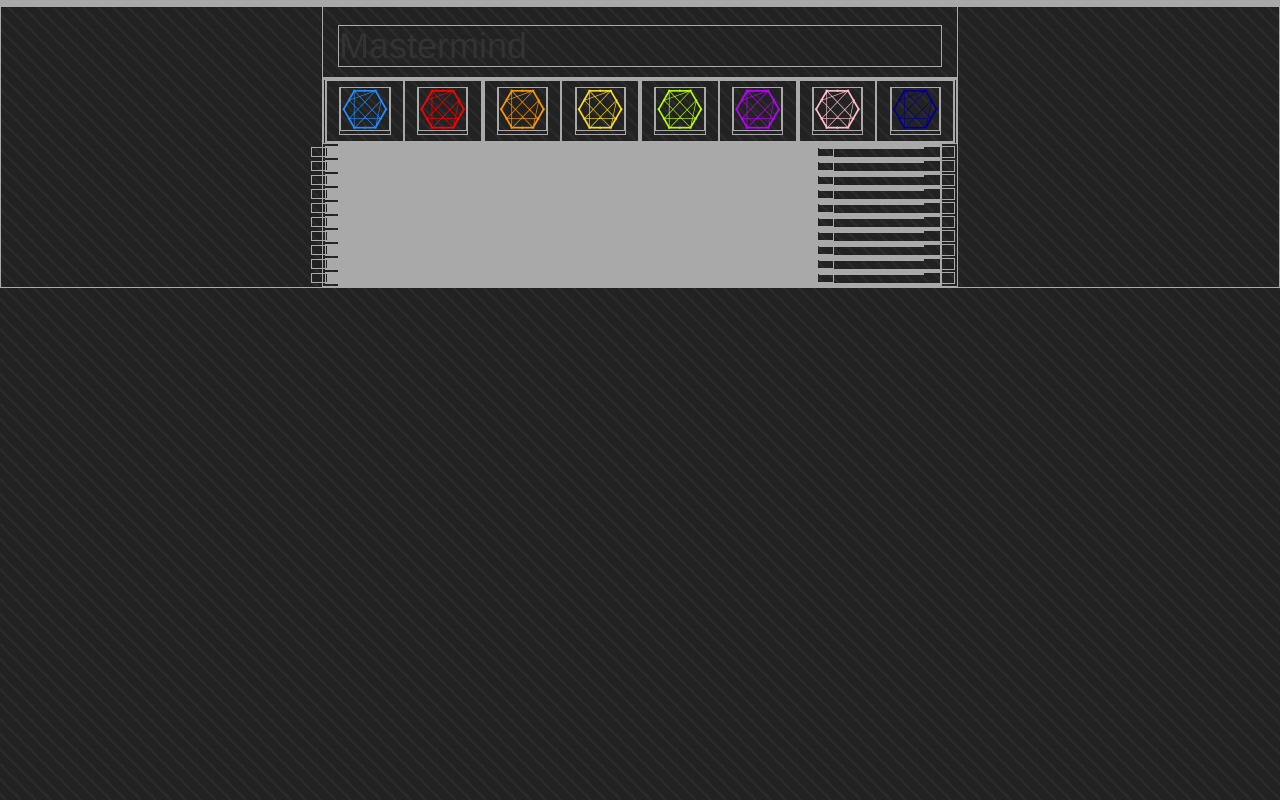
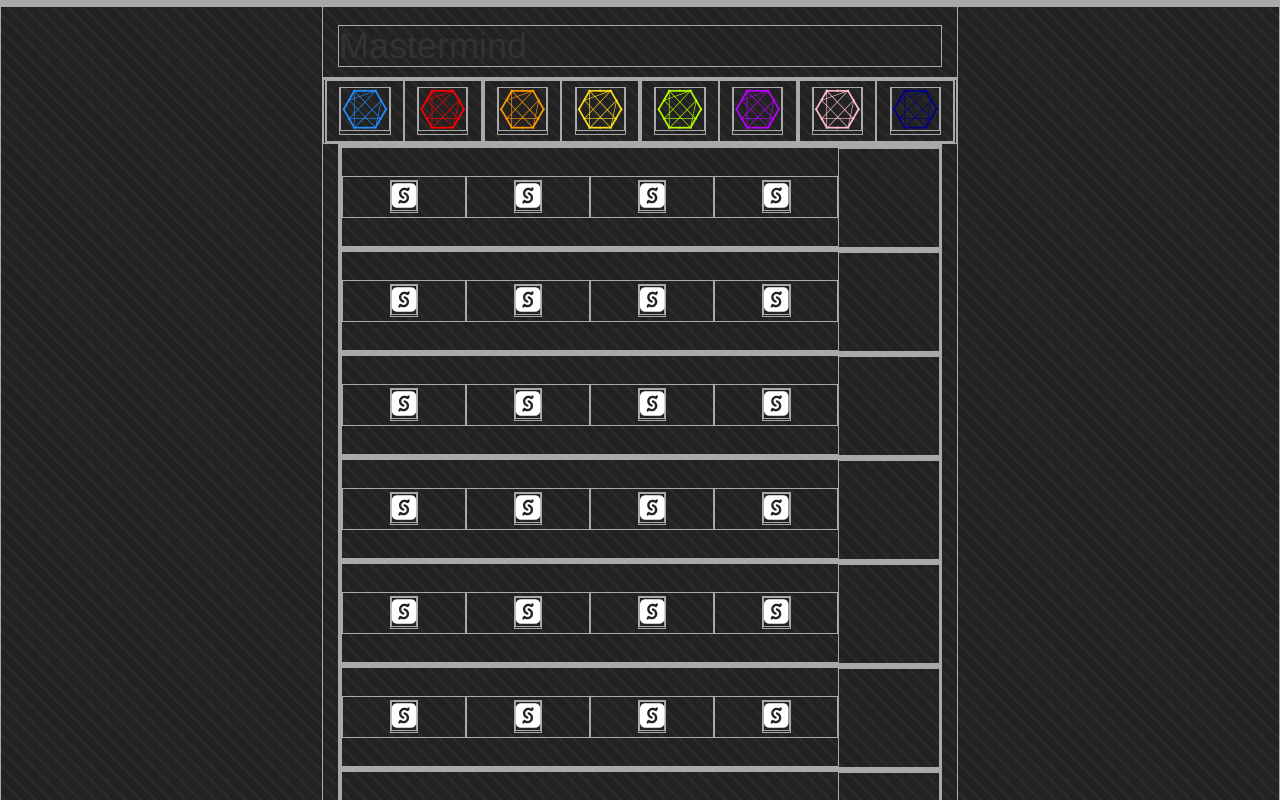
Before and after one commit to robinBanquo/mastermind, a Vue app: page /#/ in a window 1280 px wide. Shown: the top 800 px of the page. Built offline with nearby package versions, Linux system fonts and the light colour scheme.

Commit message:
grille de jeu

```diff
--- a/src/components/GameTry.vue
+++ b/src/components/GameTry.vue
@@ -1,8 +1,10 @@
 <template>
-    <div class="try-container row">
-        <div class="col-xs-10 row">
-            <div class="" v-for=" i in 4">
-
+    <div class="try-container row" style="margin: 0">
+        <div class="col-xs-10 row" style="margin: 0; padding: 0">
+            <div class="col-xs-3 white" v-for=" i in 4" style="text-align: center;padding: 0;margin: 2em 0">
+              <a href="#">
+                <i class="fa fa-eercast" aria-hidden="true"></i>
+              </a>
             </div>
         </div>
         <div class="col-xs-2">
--- a/src/components/colors.css
+++ b/src/components/colors.css
@@ -99,6 +99,17 @@
   animation: neonPink 1.5s ease-in-out infinite alternate;
 }
 
+.white a {
+  color: #ffffff;
+  font-family: Monoton;
+  font-size: 2em;
+}
+.white a:hover {
+  -webkit-animation: neonWhite 1.5s ease-in-out infinite alternate;
+  -moz-animation: neonWhite 1.5s ease-in-out infinite alternate;
+  animation: neonWhite 1.5s ease-in-out infinite alternate;
+}
+
 .dark_blue a {
   color: #00008B;
   font-family: Monoton;
@@ -185,6 +196,15 @@
     text-shadow: 0 0 5px #fff, 0 0 10px #fff, 0 0 15px #fff, 0 0 20px #00008B, 0 0 35px #00008B, 0 0 40px #00008B, 0 0 50px #00008B, 0 0 75px #00008B;
   }
 }
+
+@-webkit-keyframes neonWhite {
+  from {
+    text-shadow: 0 0 10px #fff, 0 0 20px #fff, 0 0 30px #fff, 0 0 40px #FFFFFF, 0 0 70px #FFFFFF, 0 0 80px #FFFFFF, 0 0 100px #FFFFFF, 0 0 150px #FFFFFF;
+  }
+  to {
+    text-shadow: 0 0 5px #fff, 0 0 10px #fff, 0 0 15px #fff, 0 0 20px #FFFFFF, 0 0 35px #FFFFFF, 0 0 40px #FFFFFF, 0 0 50px #FFFFFF, 0 0 75px #FFFFFF;
+  }
+}
 /*glow for mozilla*/
 
 @-moz-keyframes neonRed {
@@ -256,6 +276,15 @@
   }
   to {
     text-shadow: 0 0 5px #fff, 0 0 10px #fff, 0 0 15px #fff, 0 0 20px #00008B, 0 0 35px #00008B, 0 0 40px #00008B, 0 0 50px #00008B, 0 0 75px #00008B;
+  }
+}
+
+@-moz-keyframes neonWhite {
+  from {
+    text-shadow: 0 0 10px #fff, 0 0 20px #fff, 0 0 30px #fff, 0 0 40px #FFFFFF, 0 0 70px #FFFFFF, 0 0 80px #FFFFFF, 0 0 100px #FFFFFF, 0 0 150px #FFFFFF;
+  }
+  to {
+    text-shadow: 0 0 5px #fff, 0 0 10px #fff, 0 0 15px #fff, 0 0 20px #FFFFFF, 0 0 35px #FFFFFF, 0 0 40px #FFFFFF, 0 0 50px #FFFFFF, 0 0 75px #FFFFFF;
   }
 }
 /*glow*/
@@ -331,6 +360,15 @@
     text-shadow: 0 0 5px #fff, 0 0 10px #fff, 0 0 15px #fff, 0 0 20px #00008B, 0 0 35px #00008B, 0 0 40px #00008B, 0 0 50px #00008B, 0 0 75px #00008B;
   }
 }
+
+@keyframes neonWhite {
+  from {
+    text-shadow: 0 0 10px #fff, 0 0 20px #fff, 0 0 30px #fff, 0 0 40px #FFFFFF, 0 0 70px #FFFFFF, 0 0 80px #FFFFFF, 0 0 100px #FFFFFF, 0 0 150px #FFFFFF;
+  }
+  to {
+    text-shadow: 0 0 5px #fff, 0 0 10px #fff, 0 0 15px #fff, 0 0 20px #FFFFFF, 0 0 35px #FFFFFF, 0 0 40px #FFFFFF, 0 0 50px #FFFFFF, 0 0 75px #FFFFFF;
+  }
+}
 /*REEEEEEEEEEESPONSIVE*/
 
 @media (max-width: 650px) {
```
